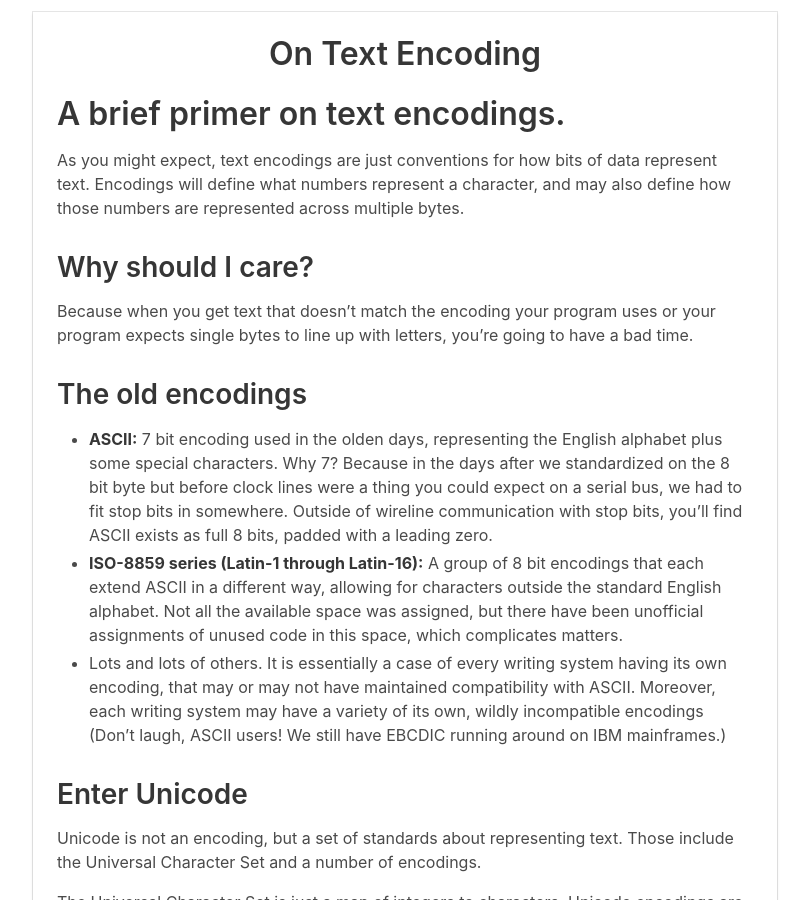
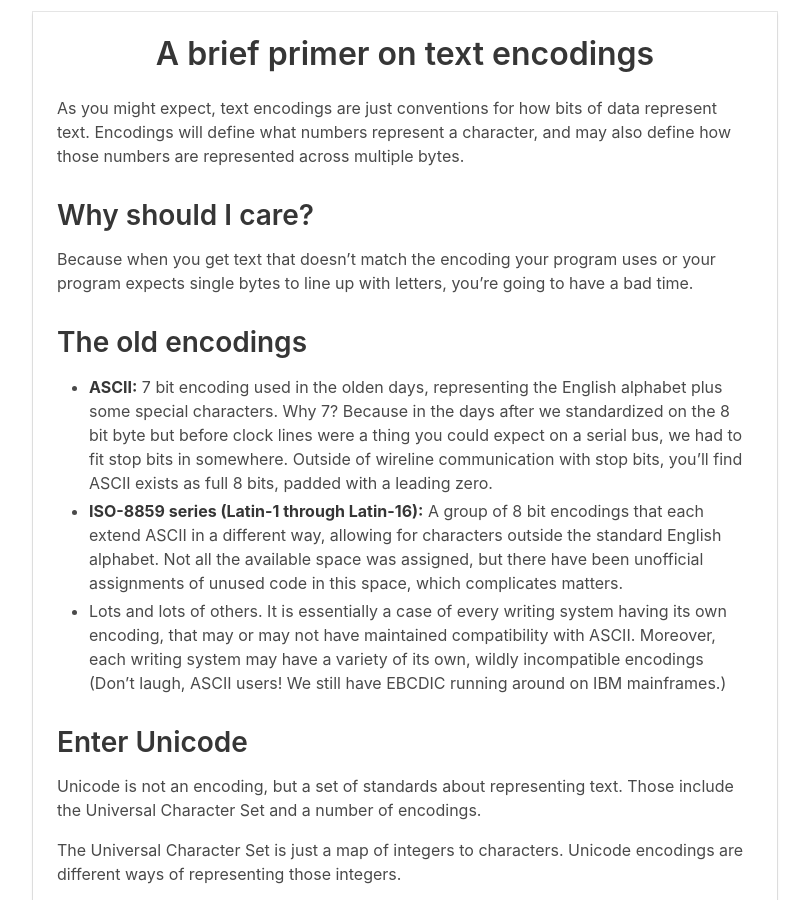
Before and after one commit to JTBlanchard/JTBlanchard.github.io, a Jekyll site: the page built from _wisdom/On_Text_Encodings.md, in a window 1280 px wide and 900 px high. Shown: the whole window, without its empty margins (235-1044 px from the left). Built offline with Jekyll 4.4.1, drawn with Linux system fonts in a browser that asks for light colours.

Commit message:
Put titles exclusively in front matter

```diff
--- a/_wisdom/On_Text_Encodings.md
+++ b/_wisdom/On_Text_Encodings.md
@@ -1,9 +1,7 @@
 ---
 layout: default
-title: "On Text Encoding"
+title: A brief primer on text encodings
 ---
-
-# A brief primer on text encodings.
 
 As you might expect, text encodings are just conventions for how bits of data represent text.  Encodings will define what numbers represent a character, and may also define how those numbers are represented across multiple bytes.
 
```
Also changed, not shown: index.md (+4 -1 lines).
